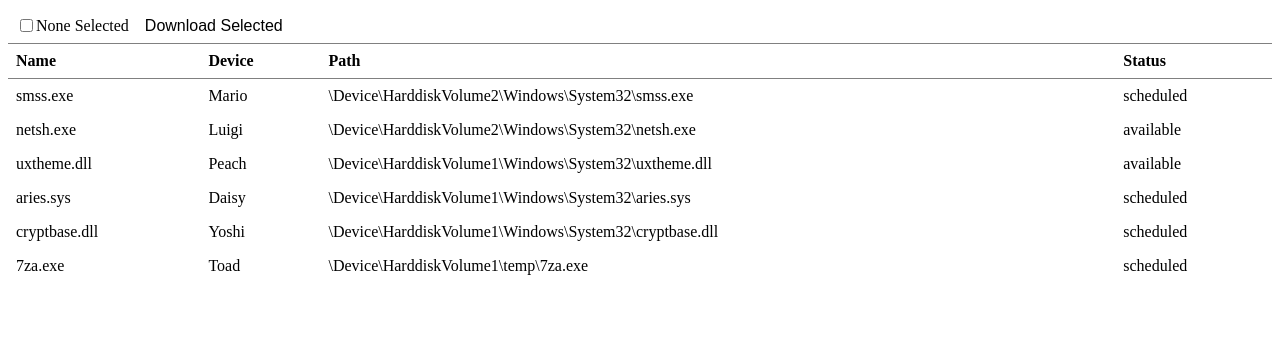
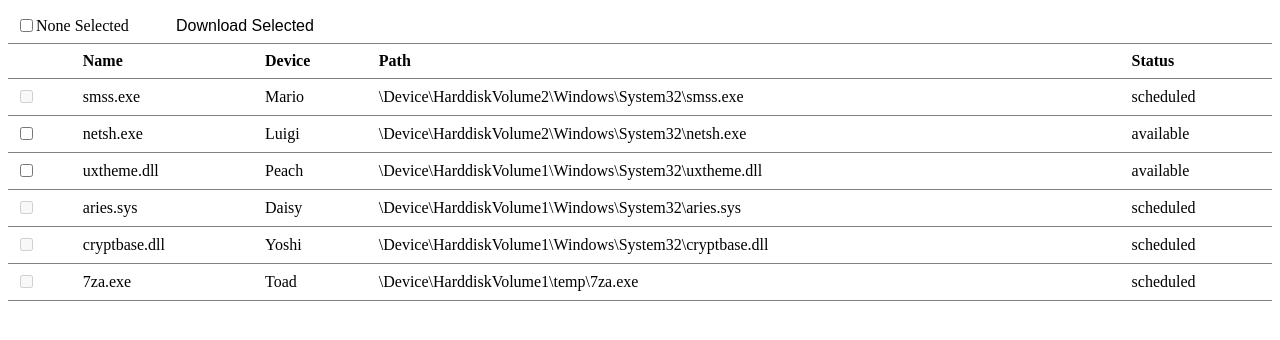
Before and after one commit to AndyHEdwards/file-download-ui, a React (Vite) app: page / in a window 1280 px wide. Shown: the top 340 px of the page. Built offline with nearby package versions, Linux system fonts and the light colour scheme.

Commit message:
Handle file selecting state

```diff
--- a/src/components/FileDownload/FileDownload.tsx
+++ b/src/components/FileDownload/FileDownload.tsx
@@ -1,3 +1,5 @@
+import { useState } from 'react';
+
 import './FileDownload.scss';
 
 import type { File } from '../../types';
@@ -5,10 +7,33 @@ import type { File } from '../../types';
 import { FileDownloadActions, FileDownloadTable } from '../';
 
 export const FileDownload = ({ files: initialFiles }: FileDownloadProps) => {
+  const [files, setFiles] = useState<File[]>(initialFiles.map((file) => ({ ...file, selected: false })));
+
+  const availableFiles = files.filter((file) => file.status === 'available');
+
+  const handleSelectFile = (selectedFile: File) => {
+    setFiles((previousFiles) =>
+      previousFiles.map((file) => (file.path === selectedFile.path ? { ...file, selected: !file.selected } : file))
+    );
+  };
+
+  const handleSelectAllFiles = () => {
+    const allAvailableSelected = availableFiles.every((file) => file.selected);
+
+    setFiles((previousFiles) =>
+      previousFiles.map((file) => (file.status === 'available' ? { ...file, selected: !allAvailableSelected } : file))
+    );
+  };
+
   return (
     <section className="file-download">
-      <FileDownloadActions />
-      <FileDownloadTable files={initialFiles} />
+      <FileDownloadActions
+        handleSelectAllFiles={handleSelectAllFiles}
+        numberOfFilesAvailable={availableFiles.length}
+        numberOfFilesSelected={files.filter((file) => file.selected).length}
+      />
+
+      <FileDownloadTable files={files} handleSelectFile={handleSelectFile} />
     </section>
   );
 };
--- a/src/components/FileDownloadActions/FileDownloadActions.scss
+++ b/src/components/FileDownloadActions/FileDownloadActions.scss
@@ -9,6 +9,9 @@
   &__select-all {
     display: flex;
     align-items: center;
+
+    min-width: 9rem;
+    cursor: pointer;
   }
 
   &__download-button {
--- a/src/components/FileDownloadActions/FileDownloadActions.tsx
+++ b/src/components/FileDownloadActions/FileDownloadActions.tsx
@@ -1,14 +1,40 @@
+import { useRef } from 'react';
+
 import './FileDownloadActions.scss';
 
-export const FileDownloadActions = () => {
+export const FileDownloadActions = ({
+  handleSelectAllFiles,
+  numberOfFilesAvailable,
+  numberOfFilesSelected,
+}: FileDownloadActionsProps) => {
+  const checkboxRef = useRef<HTMLInputElement | null>(null);
+
+  if (checkboxRef.current) {
+    checkboxRef.current.indeterminate = numberOfFilesSelected > 0 && numberOfFilesSelected < numberOfFilesAvailable;
+  }
+
   return (
     <section className="file-download-actions">
       <label htmlFor="selectAllFiles" className="file-download-actions__select-all">
-        <input type="checkbox" id="selectAllFiles" name="selectAllFiles" />
-        None Selected
+        <input
+          onChange={handleSelectAllFiles}
+          type="checkbox"
+          id="selectAllFiles"
+          name="selectAllFiles"
+          checked={numberOfFilesSelected === numberOfFilesAvailable}
+          ref={checkboxRef}
+          aria-checked={numberOfFilesSelected === numberOfFilesAvailable}
+        />
+        {numberOfFilesSelected ? `Selected ${numberOfFilesSelected}` : 'None Selected'}
       </label>
 
       <button className="file-download-actions__download-button">Download Selected</button>
     </section>
   );
 };
+
+interface FileDownloadActionsProps {
+  handleSelectAllFiles: () => void;
+  numberOfFilesAvailable: number;
+  numberOfFilesSelected: number;
+}
--- a/src/components/FileDownloadTable/FileDownloadTable.scss
+++ b/src/components/FileDownloadTable/FileDownloadTable.scss
@@ -9,7 +9,6 @@
 
   &__head {
     text-align: left;
-    padding: 0.5rem;
     border-bottom: 1px solid grey;
   }
 }
--- a/src/components/FileDownloadTable/FileDownloadTable.tsx
+++ b/src/components/FileDownloadTable/FileDownloadTable.tsx
@@ -2,11 +2,14 @@ import './FileDownloadTable.scss';
 
 import type { File } from '../../types';
 
-export const FileDownloadTable = ({ files }: FileDownloadTableProps) => {
+import { FileDownloadTableRow } from '../';
+
+export const FileDownloadTable = ({ files, handleSelectFile }: FileDownloadTableProps) => {
   return (
     <table className="file-download-table">
       <thead>
         <tr>
+          <th className="file-download-table__head"></th>
           <th className="file-download-table__head">Name</th>
           <th className="file-download-table__head">Device</th>
           <th className="file-download-table__head">Path</th>
@@ -15,12 +18,7 @@ export const FileDownloadTable = ({ files }: FileDownloadTableProps) => {
       </thead>
       <tbody>
         {files.map((file: File, index: number) => (
-          <tr key={index}>
-            <td>{file.name}</td>
-            <td>{file.device}</td>
-            <td>{file.path}</td>
-            <td>{file.status}</td>
-          </tr>
+          <FileDownloadTableRow file={file} key={index} handleSelectFile={handleSelectFile} />
         ))}
       </tbody>
     </table>
@@ -29,4 +27,5 @@ export const FileDownloadTable = ({ files }: FileDownloadTableProps) => {
 
 interface FileDownloadTableProps {
   files: File[];
+  handleSelectFile: (file: File) => void;
 }
--- /dev/null
+++ b/src/components/FileDownloadTableRow/FileDownloadTableRow.scss
@@ -0,0 +1,28 @@
+.file-download-table-row {
+  border-bottom: 1px solid grey;
+
+  &:hover {
+    background-color: #f2f2f2;
+  }
+
+  &.selected {
+    background-color: lightgray;
+  }
+
+  &.available {
+    cursor: pointer;
+  }
+
+  &__status {
+    display: flex;
+    align-items: center;
+    gap: 0.5rem;
+
+    &-icon {
+      height: 1rem;
+      width: 1rem;
+      background-color: green;
+      border-radius: 50%;
+    }
+  }
+}
--- /dev/null
+++ b/src/components/FileDownloadTableRow/FileDownloadTableRow.tsx
@@ -0,0 +1,27 @@
+import './FileDownloadTableRow.scss';
+
+import { File } from '../../types';
+
+export const FileDownloadTableRow = ({ file, handleSelectFile }: FileDownloadTableRowProps) => {
+  const isFileAvailable = file.status === 'available';
+
+  return (
+    <tr
+      onClick={() => isFileAvailable && handleSelectFile(file)}
+      className={`file-download-table-row ${file.selected && 'selected'} ${isFileAvailable && 'available'}`}
+    >
+      <td>
+        <input type="checkbox" checked={file.selected} readOnly disabled={!isFileAvailable} />
+      </td>
+      <td>{file.name}</td>
+      <td>{file.device}</td>
+      <td>{file.path}</td>
+      <td className="download-table-row__status">{file.status}</td>
+    </tr>
+  );
+};
+
+interface FileDownloadTableRowProps {
+  file: File;
+  handleSelectFile: (file: File) => void;
+}
--- a/src/components/index.ts
+++ b/src/components/index.ts
@@ -1,3 +1,4 @@
 export { FileDownload } from './FileDownload/FileDownload';
 export { FileDownloadActions } from './FileDownloadActions/FileDownloadActions';
 export { FileDownloadTable } from './FileDownloadTable/FileDownloadTable';
+export { FileDownloadTableRow } from './FileDownloadTableRow/FileDownloadTableRow';
--- /dev/null
+++ b/src/index.scss
@@ -0,0 +1,6 @@
+:root {
+  input[type='checkbox']:not([disabled]),
+  button:not([disabled]) {
+    cursor: pointer;
+  }
+}
--- a/src/main.tsx
+++ b/src/main.tsx
@@ -2,6 +2,8 @@ import { StrictMode } from 'react';
 import { createRoot } from 'react-dom/client';
 
 import App from './App.tsx';
+
+import './index.scss';
 
 createRoot(document.getElementById('root')!).render(
   <StrictMode>
--- a/src/types.ts
+++ b/src/types.ts
@@ -3,4 +3,5 @@ export interface File {
   device: string;
   path: string;
   status: 'available' | 'scheduled';
+  selected?: boolean;
 }
```
